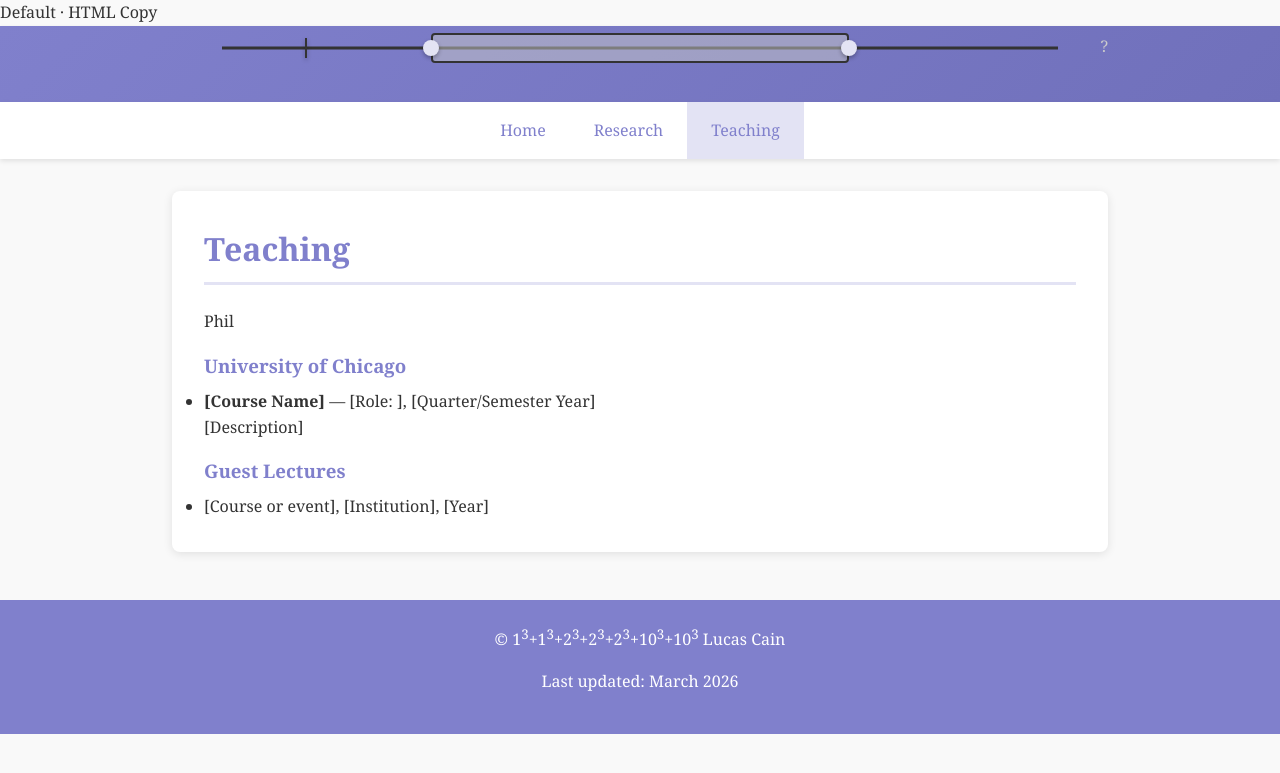
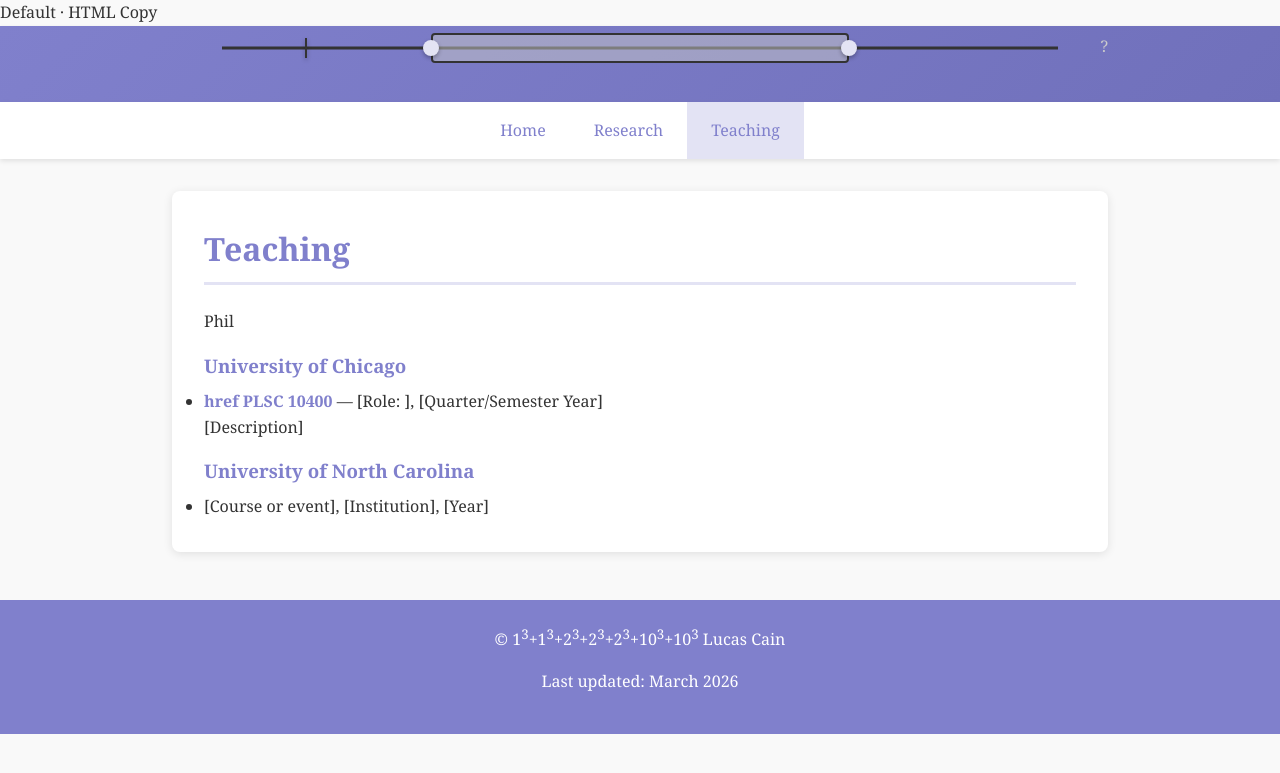
Before and after one commit to L-Cain/L-Cain.github.io, a Jekyll site: the page built from teaching.md, in a window 1280 px wide. Shown: the top 773 px of the page. Built offline with Jekyll 4.4.1, drawn with Linux system fonts in a browser that asks for light colours; our own code applies the rules of GitHub Pages for plain Markdown files.

Commit message:
Update teaching.md

```diff
--- a/teaching.md
+++ b/teaching.md
@@ -4,11 +4,11 @@
   <h3>University of Chicago</h3>
   <ul>
     <li>
-      <strong>[Course Name]</strong> — [Role: ], [Quarter/Semester Year]<br>
+      <strong><a>href PLSC 10400</a></strong> — [Role: ], [Quarter/Semester Year]<br>
       [Description]
     </li>
   </ul>
-  <h3>Guest Lectures</h3>
+  <h3>University of North Carolina</h3>
   <ul>
     <li>[Course or event], [Institution], [Year]</li>
   </ul>
```
